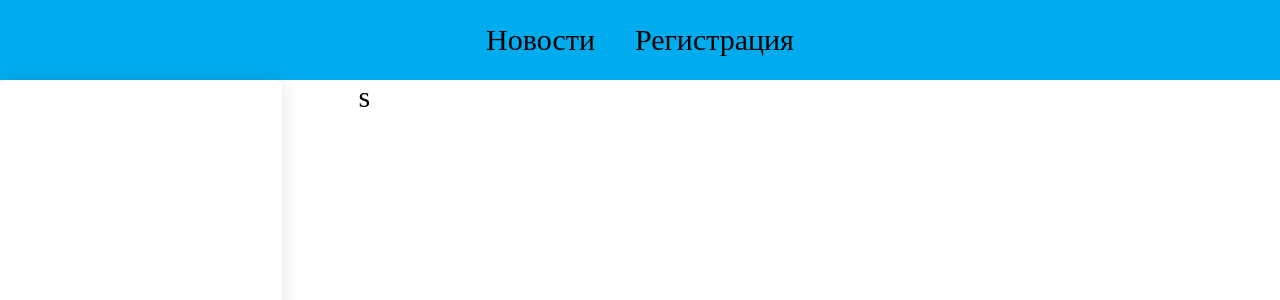
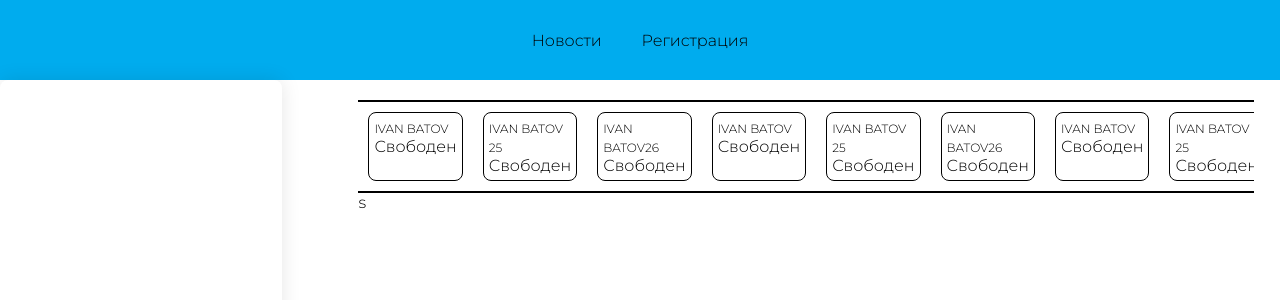
Before and after one commit to adskiireanimator/TA, a Vue app: page / in a window 1280 px wide. Shown: the top 300 px of the page. Built offline with nearby package versions, Linux system fonts and the light colour scheme.

Commit message:
scrolling bar for new friends

```diff
--- a/src/assets/index.scss
+++ b/src/assets/index.scss
@@ -1,3 +1,6 @@
+@import "./scrollfriends.scss";
+@import url("https://fonts.googleapis.com/css2?family=Montserrat:wght@300&display=swap");
+
 $maincolor: #00acee;
 $textcolor: black;
 $textsize: 30px;
@@ -5,7 +8,8 @@ $textsize: 30px;
 * {
     margin: 0;
     padding: 0;
-    font-size: $textsize;
+
+    font-family: "Montserrat", sans-serif;
 }
 a {
     text-decoration: none;
--- /dev/null
+++ b/src/assets/scrollfriends.scss
@@ -0,0 +1,25 @@
+.friends-wrapper {
+    margin-top: 20px;
+    display: flex;
+    width: 100%;
+    border-bottom: 2px solid black;
+    border-top: 2px solid black;
+    overflow: hidden;
+}
+.friend-container {
+    margin: 10px;
+    padding: 5px;
+    border: 1px solid black;
+    border-radius: 8px;
+
+    a {
+        font-size: 12px;
+    }
+    p {
+    }
+    .userphotocontainer {
+        height: 40px;
+        width: 40px;
+        border-radius: 8px;
+    }
+}
--- a/src/layouts/mainlayout.vue
+++ b/src/layouts/mainlayout.vue
@@ -12,12 +12,27 @@
     <main>
       <div class="sidemenu"></div>
       <div class="mainpage">
+        <div class="friends-wrapper">
+          <div class="friend-container" v-for="user in friends" :key="user.id">
+            <a href="#">{{ user.name }}</a>
+            <p>{{ user.status }}</p>
+          </div>
+        </div>
         <router-view />
-        <div class="post" v-for="post in allposts" :key="post.id">
-          <h1>{{ post.title }}</h1>
-          <p>{{ post.body }}</p>
-        </div>
       </div>
     </main>
   </div>
 </template>
+
+<script>
+export default {
+  computed: {
+    friends() {
+      return this.$store.getters.friendsarr;
+    },
+  },
+  async mounted() {
+    this.$store.dispatch("fetchusers", 4);
+  },
+};
+</script>
--- a/src/store/index.js
+++ b/src/store/index.js
@@ -1,8 +1,10 @@
 import { createStore } from 'vuex'
 import post from './modules/post'
+import friends from './modules/friends'
 
 export default createStore({
   modules: {
-    post
+    post,
+    friends
   }
 })
--- /dev/null
+++ b/src/store/modules/friends.js
@@ -0,0 +1,84 @@
+export default{
+    state: {
+        friends:[]
+    },
+    getters: {
+        friendsarr(state){
+            return state.friends
+        }
+    },
+    mutations: {
+        updatefriends(state,friends){
+            state.friends=friends;
+        }
+    },
+    actions: {
+        async fetchusers(ctx, limit=3){
+            //const res = await fetch(`https://jsonplaceholder.typicode.com/posts?_limit=${limit}`);
+            //const posts= await res.json();
+            const friends=[{
+                    id:24,
+                    name:"IVAN BATOV",
+                    status:"Свободен",
+                    photo:"https://media-exp1.licdn.com/dms/image/C560BAQH9Cnv1weU07g/company-logo_200_200/0/1575479070098?e=2147483647&v=beta&t=i4Pp6zVfz5VAznPIik_ua4I75sKlu4yAdGKgHC9vpTo"
+                },{
+                    id:25,
+                    name:"IVAN BATOV 25",
+                    status:"Свободен",
+                    photo:"https://media-exp1.licdn.com/dms/image/C560BAQH9Cnv1weU07g/company-logo_200_200/0/1575479070098?e=2147483647&v=beta&t=i4Pp6zVfz5VAznPIik_ua4I75sKlu4yAdGKgHC9vpTo"
+                },{
+                    id:26,
+                    name:"IVAN BATOV26",
+                    status:"Свободен",
+                    photo:"https://media-exp1.licdn.com/dms/image/C560BAQH9Cnv1weU07g/company-logo_200_200/0/1575479070098?e=2147483647&v=beta&t=i4Pp6zVfz5VAznPIik_ua4I75sKlu4yAdGKgHC9vpTo"
+                },{
+                    id:27,
+                    name:"IVAN BATOV",
+                    status:"Свободен",
+                    photo:"https://media-exp1.licdn.com/dms/image/C560BAQH9Cnv1weU07g/company-logo_200_200/0/1575479070098?e=2147483647&v=beta&t=i4Pp6zVfz5VAznPIik_ua4I75sKlu4yAdGKgHC9vpTo"
+                },{
+                    id:28,
+                    name:"IVAN BATOV 25",
+                    status:"Свободен",
+                    photo:"https://media-exp1.licdn.com/dms/image/C560BAQH9Cnv1weU07g/company-logo_200_200/0/1575479070098?e=2147483647&v=beta&t=i4Pp6zVfz5VAznPIik_ua4I75sKlu4yAdGKgHC9vpTo"
+                },{
+                    id:29,
+                    name:"IVAN BATOV26",
+                    status:"Свободен",
+                    photo:"https://media-exp1.licdn.com/dms/image/C560BAQH9Cnv1weU07g/company-logo_200_200/0/1575479070098?e=2147483647&v=beta&t=i4Pp6zVfz5VAznPIik_ua4I75sKlu4yAdGKgHC9vpTo"
+                },{
+                    id:30,
+                    name:"IVAN BATOV",
+                    status:"Свободен",
+                    photo:"https://media-exp1.licdn.com/dms/image/C560BAQH9Cnv1weU07g/company-logo_200_200/0/1575479070098?e=2147483647&v=beta&t=i4Pp6zVfz5VAznPIik_ua4I75sKlu4yAdGKgHC9vpTo"
+                },{
+                    id:31,
+                    name:"IVAN BATOV 25",
+                    status:"Свободен",
+                    photo:"https://media-exp1.licdn.com/dms/image/C560BAQH9Cnv1weU07g/company-logo_200_200/0/1575479070098?e=2147483647&v=beta&t=i4Pp6zVfz5VAznPIik_ua4I75sKlu4yAdGKgHC9vpTo"
+                },{
+                    id:32,
+                    name:"IVAN BATOV26",
+                    status:"Свободен",
+                    photo:"https://media-exp1.licdn.com/dms/image/C560BAQH9Cnv1weU07g/company-logo_200_200/0/1575479070098?e=2147483647&v=beta&t=i4Pp6zVfz5VAznPIik_ua4I75sKlu4yAdGKgHC9vpTo"
+                },{
+                    id:33,
+                    name:"IVAN BATOV",
+                    status:"Свободен",
+                    photo:"https://media-exp1.licdn.com/dms/image/C560BAQH9Cnv1weU07g/company-logo_200_200/0/1575479070098?e=2147483647&v=beta&t=i4Pp6zVfz5VAznPIik_ua4I75sKlu4yAdGKgHC9vpTo"
+                },{
+                    id:34,
+                    name:"IVAN BATOV 25",
+                    status:"Свободен",
+                    photo:"https://media-exp1.licdn.com/dms/image/C560BAQH9Cnv1weU07g/company-logo_200_200/0/1575479070098?e=2147483647&v=beta&t=i4Pp6zVfz5VAznPIik_ua4I75sKlu4yAdGKgHC9vpTo"
+                },{
+                    id:35,
+                    name:"IVAN BATOV26",
+                    status:"Свободен",
+                    photo:"https://media-exp1.licdn.com/dms/image/C560BAQH9Cnv1weU07g/company-logo_200_200/0/1575479070098?e=2147483647&v=beta&t=i4Pp6zVfz5VAznPIik_ua4I75sKlu4yAdGKgHC9vpTo"
+                }
+            ]
+            ctx.commit('updatefriends',friends)
+        }
+    },
+}
```
